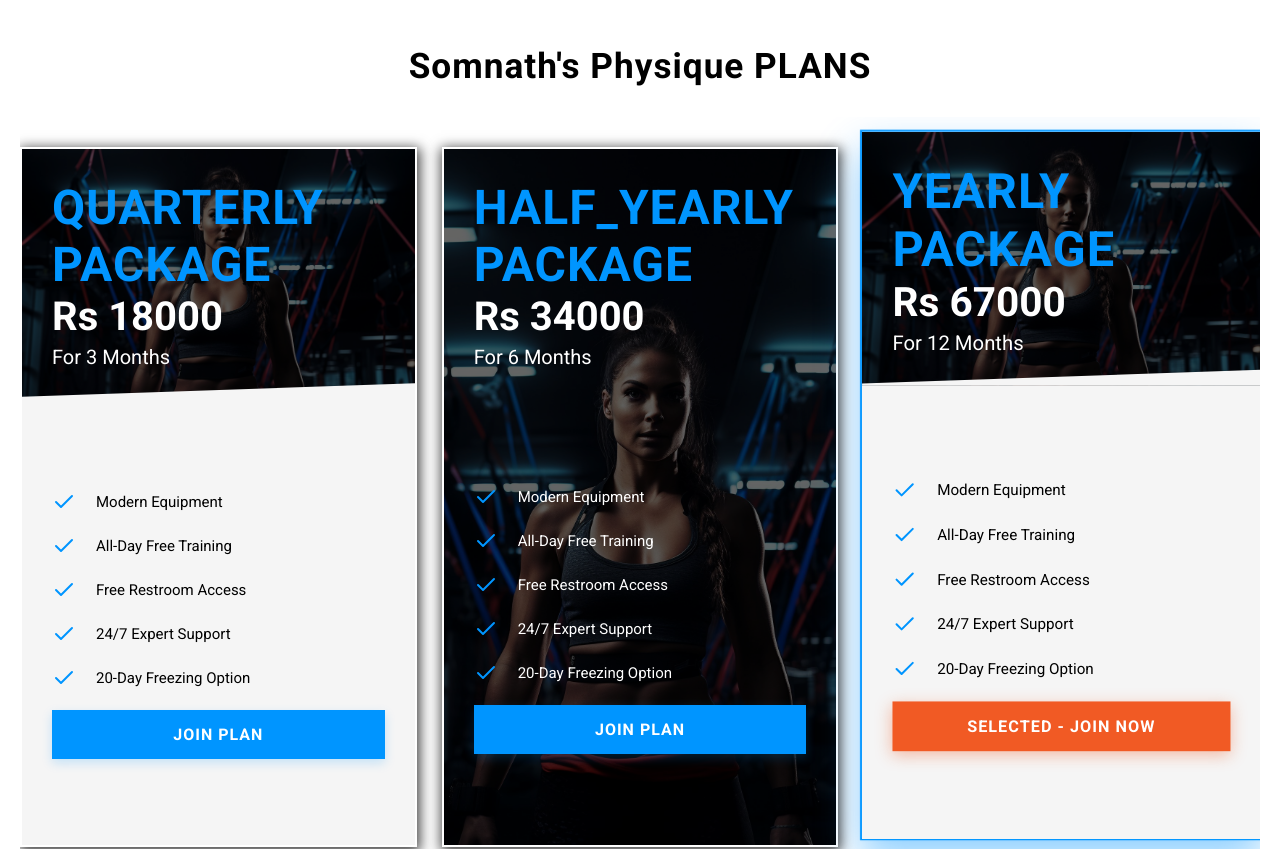
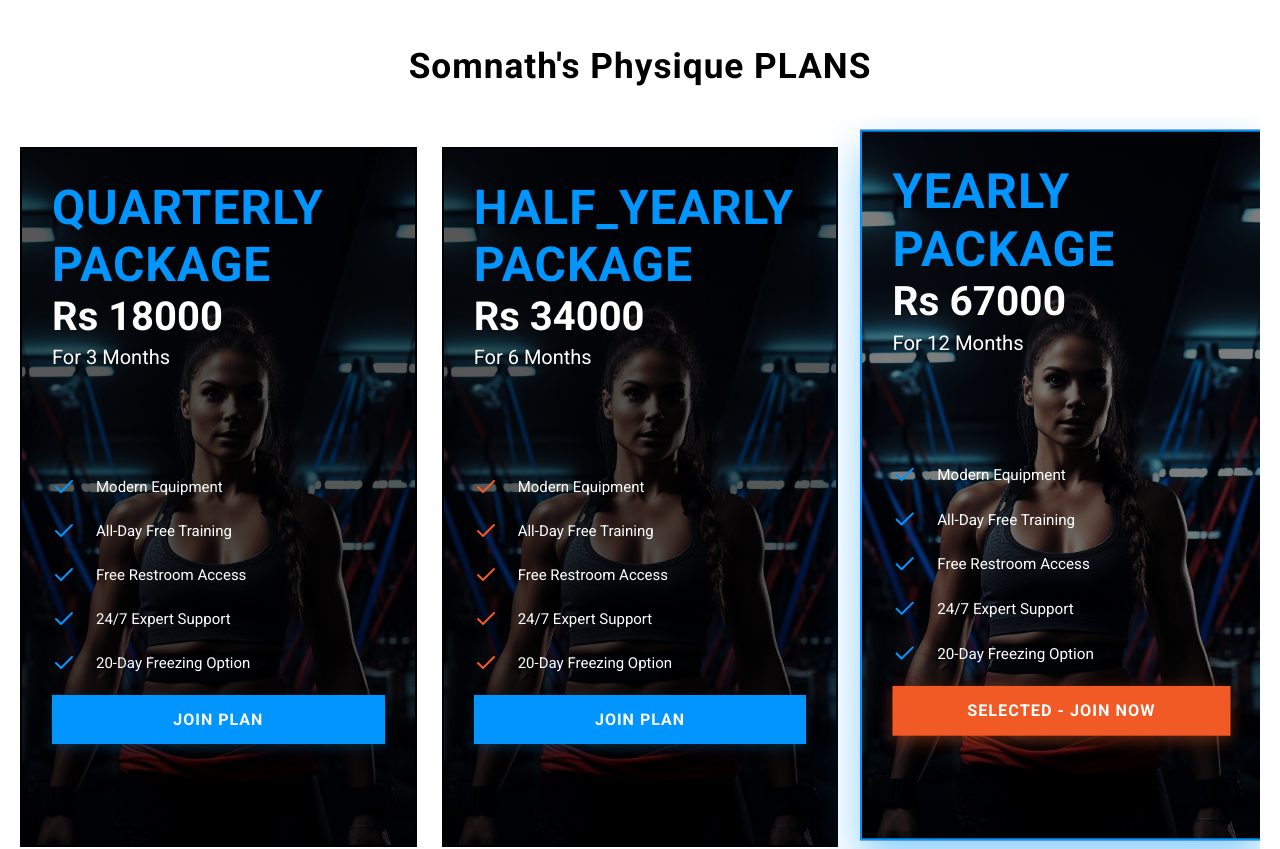
Before and after one commit to Somnath21-hub/SOMNATH-DREAM-PHYSIQUE, a React (Vite) app in the folder frontend/: page / in a window 1280 px wide. Shown: the part 3400-4249 px from the top of the page. Built offline with nearby package versions, Linux system fonts and the light colour scheme.

Commit message:
Unify layout of all pricing cards to use dark overlays and full-screen background images

```diff
--- a/frontend/src/App.css
+++ b/frontend/src/App.css
@@ -834,28 +834,52 @@
   flex: 1;
   position: relative;
   height: 700px;
-  box-shadow: 1px 3px 12px 2px rgba(0, 0, 0, 0.75);
-  -webkit-box-shadow: 1px 3px 12px 2px rgba(0, 0, 0, 0.75);
-  -moz-box-shadow: 1px 3px 12px 2px rgba(0, 0, 0, 0.75);
+  background: #000;
+  overflow: hidden;
+  transition: transform 0.3s cubic-bezier(0.25, 0.8, 0.25, 1), box-shadow 0.3s cubic-bezier(0.25, 0.8, 0.25, 1), border-color 0.3s ease;
+  cursor: pointer;
+  border: 2px solid transparent;
+}
+.pricing .wrapper .card:hover {
+  transform: translateY(-8px);
+  box-shadow: 0 15px 30px rgba(0, 149, 255, 0.25);
+}
+.pricing .wrapper .card.selected {
+  transform: translateY(-12px) scale(1.015);
+  box-shadow: 0 20px 40px rgba(0, 149, 255, 0.45);
+  border: 2px solid #0095ff;
+  z-index: 5;
+}
+.pricing .wrapper .card:nth-child(2).selected {
+  border-color: #f15a24;
+  box-shadow: 0 20px 40px rgba(241, 90, 36, 0.45);
+}
+.pricing .wrapper .card:before {
+  content: "";
+  position: absolute;
+  width: 100%;
+  height: 100%;
+  background: rgba(0, 0, 0, 0.65);
+  z-index: 1;
+  top: 0;
+  left: 0;
+  transition: background 0.3s ease;
+}
+.pricing .wrapper .card.selected:before {
+  background: rgba(0, 0, 0, 0.5);
 }
 .pricing .wrapper .card img {
   position: absolute;
   width: 100%;
+  height: 100%;
   top: 0;
   left: 0;
   object-fit: cover;
 }
-.pricing .wrapper .card:nth-child(1) img,
-.pricing .wrapper .card:nth-child(3) img {
-  height: 250px;
-}
-.pricing .wrapper .card:nth-child(2) img {
-  height: 100%;
-}
 .pricing .wrapper .card .title {
-  z-index: 1;
+  z-index: 2;
   position: relative;
-  height: 250px;
+  height: 220px;
   color: #fff;
   overflow-y: hidden;
   padding: 30px;
@@ -877,36 +901,21 @@
   z-index: 5;
   margin-top: 5px;
 }
-.pricing .wrapper .card .title::before {
-  content: "";
-  position: absolute;
-  height: 100%;
-  width: 100%;
-  top: 0;
-  left: 0;
-  background: rgba(0, 0, 0, 0.6);
-}
+.pricing .wrapper .card .title::before,
 .pricing .wrapper .card .title::after {
-  content: "";
-  position: absolute;
-  height: 20px;
-  width: 100%;
-  bottom: -11px;
-  background: whitesmoke;
-  transform: skew(0, -2deg);
-  left: 0;
+  display: none;
 }
 .pricing .wrapper .card .description {
-  background: whitesmoke;
   position: relative;
-  z-index: 1;
+  z-index: 2;
   flex: 3;
-  height: 450px;
+  height: 480px;
   display: flex;
   flex-direction: column;
   justify-content: center;
   padding: 0 30px;
   gap: 20px;
+  color: #fff;
 }
 .pricing .wrapper .card .description p {
   display: flex;
@@ -917,74 +926,8 @@
 .pricing .wrapper .card .description p svg {
   color: #0095ff;
 }
-.pricing .wrapper .card .description a {
-  background: transparent;
-  color: #fff;
-  font-weight: 500;
-  background: #0095ff;
-  padding: 15px 30px;
-  border: none;
-  text-decoration: none;
-  width: fit-content;
-  transition: 0.3s;
-}
-.pricing .wrapper .card .description a:hover {
-  transition: 0.3s;
-  background: #0267af;
-}
-.pricing .wrapper .card:nth-child(2):before {
-  content: "";
-  position: absolute;
-  width: 100%;
-  height: 100%;
-  background: rgba(0, 0, 0, 0.6);
-  z-index: 1;
-}
-.pricing .wrapper .card:nth-child(2) .description {
-  background: transparent;
-  position: relative;
-  z-index: 1;
-  flex: 3;
-  height: 480px;
-  display: flex;
-  flex-direction: column;
-  justify-content: center;
-  padding: 0 30px;
-  gap: 20px;
-  color: #fff;
-  padding-top: 20px;
-}
-.pricing .wrapper .card:nth-child(2) .title {
-  z-index: 1;
-  position: relative;
-  height: 220px;
-  color: #fff;
-  overflow-y: hidden;
-}
-.pricing .wrapper .card:nth-child(2) .title::after,
-.pricing .wrapper .card:nth-child(2) .title::before {
-  display: none;
-}
-
-/* --- Added professional card selection & join button styling --- */
-.pricing .wrapper .card {
-  transition: transform 0.3s cubic-bezier(0.25, 0.8, 0.25, 1), box-shadow 0.3s cubic-bezier(0.25, 0.8, 0.25, 1), border 0.3s ease;
-  cursor: pointer;
-  border: 2px solid transparent;
-}
-.pricing .wrapper .card:hover {
-  transform: translateY(-8px);
-  box-shadow: 0 15px 30px rgba(0, 149, 255, 0.25);
-}
-.pricing .wrapper .card.selected {
-  transform: translateY(-12px) scale(1.015);
-  box-shadow: 0 20px 40px rgba(0, 149, 255, 0.45);
-  border: 2px solid #0095ff;
-  z-index: 5;
-}
-.pricing .wrapper .card:nth-child(2).selected {
-  border-color: #f15a24;
-  box-shadow: 0 20px 40px rgba(241, 90, 36, 0.45);
+.pricing .wrapper .card:nth-child(2) .description p svg {
+  color: #f15a24;
 }
 .pricing .wrapper .card .description .join-button {
   background: #0095ff;
```
